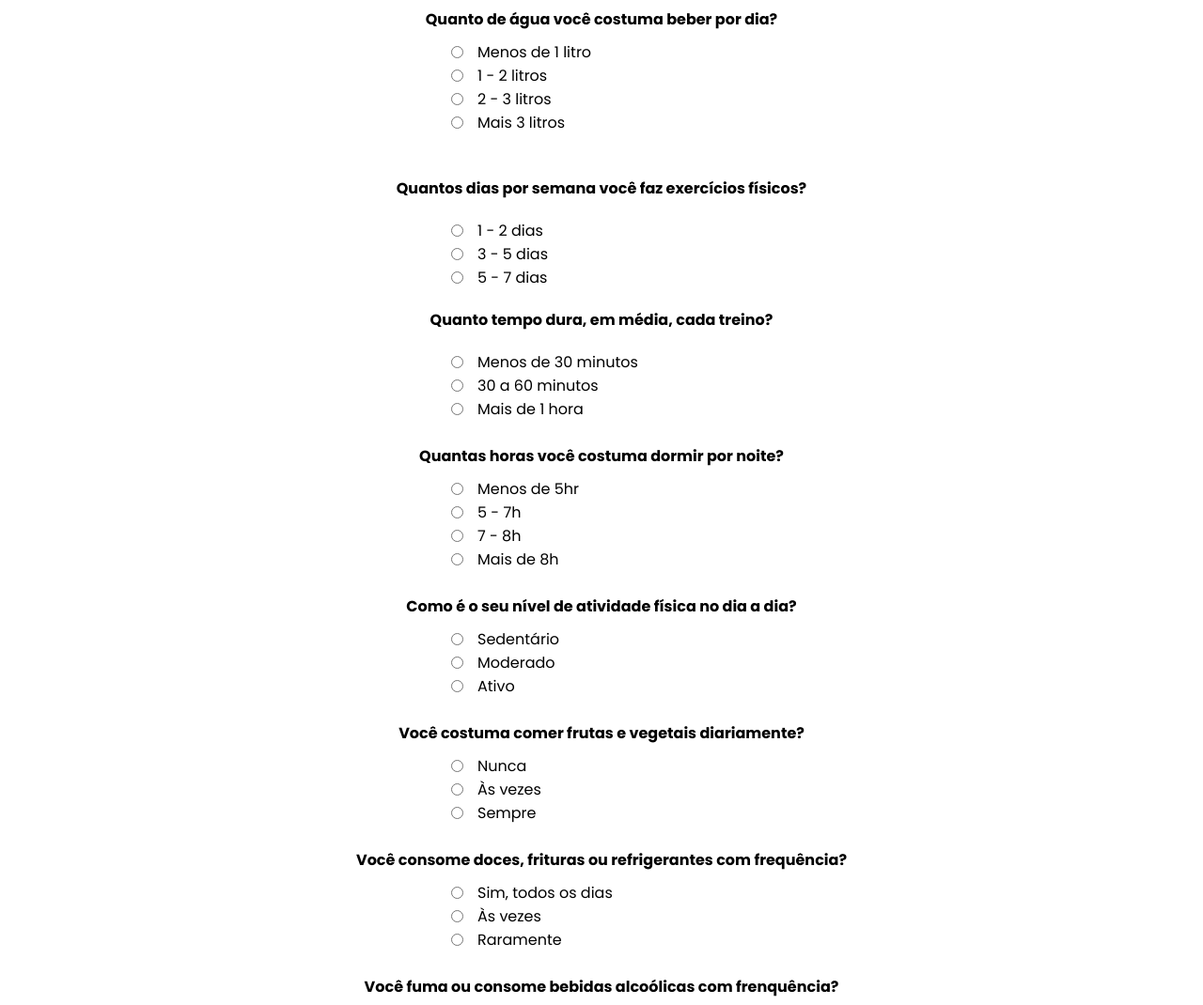
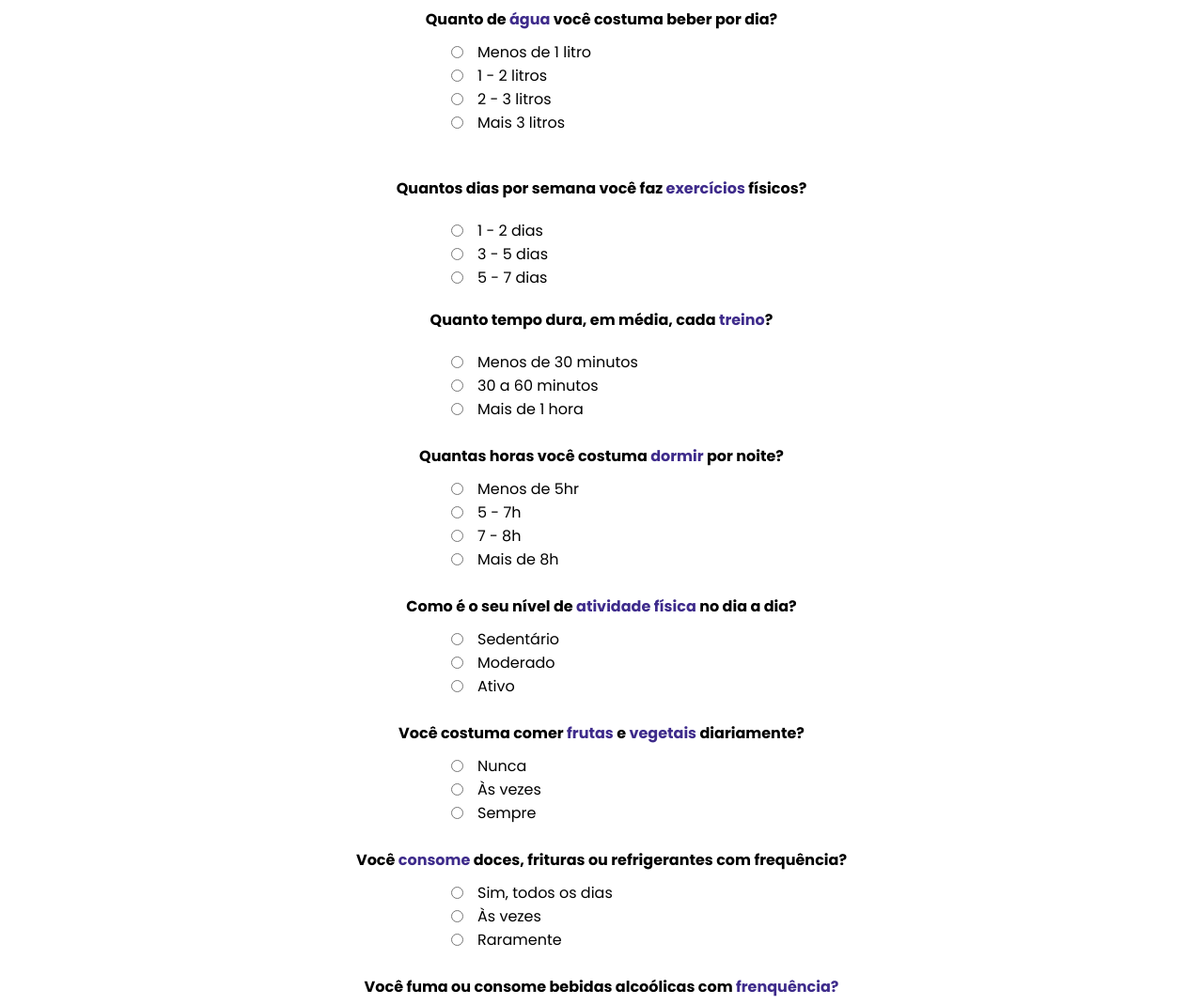
Before and after one commit to kayqueFranco/MeuRitmo, a plain HTML site: page Front-end/perguntas.html in a window 1280 px wide. Shown: the part 175-1245 px from the top of the page at 94% size. Drawn offline with Linux system fonts and the light colour scheme.

Commit message:
Editando a pagina de perguntas do site

```diff
--- a/Front-end/perguntas.html
+++ b/Front-end/perguntas.html
@@ -44,7 +44,7 @@
             <!-- Inicio entrada de dados -->
             <form name="frmHealth">
                 <div id="div-agua">
-                    <label for="nome">Quanto de água você costuma beber por dia?</label>
+                    <label for="nome">Quanto de <span class="span-roxo">água</span> você costuma beber por dia?</label>
                     <p><input type="radio" name="agua" value="Menos de 1 litro">Menos de 1 litro</p>
                     <p><input type="radio" name="agua" value="1 - 2 litros">1 - 2 litros</p>
                     <p><input type="radio" name="agua" value="2 - 3 litros">2 - 3 litros</p>
@@ -52,19 +52,19 @@
                 </div>
 
                 <div id="div-exercicios">
-                    <label for="nome">Quantos dias por semana você faz exercícios físicos?</label>
+                    <label for="nome">Quantos dias por semana você faz <span class="span-roxo">exercícios</span> físicos?</label>
                     <p><input type="radio" name="exercicios-dias" value="1 - 2 dias">1 - 2 dias</p>
                     <p><input type="radio" name="exercicios-dias" value="3 - 5 dias">3 - 5 dias</p>
                     <p><input type="radio" name="exercicios-dias" value="5 - 7 dias">5 - 7 dias</p>
 
-                    <label for="nome">Quanto tempo dura, em média, cada treino?</label>
+                    <label for="nome">Quanto tempo dura, em média, cada <span class="span-roxo">treino</span>?</label>
                     <p><input type="radio" name="exercicios-duracao" value="Menos de 30 minutos">Menos de 30 minutos</p>
                     <p><input type="radio" name="exercicios-duracao" value="30 a 60 minutos">30 a 60 minutos</p>
                     <p><input type="radio" name="exercicios-duracao" value="Mais de 1 hora">Mais de 1 hora</p>
                 </div>
 
                 <div id="div-dormir">
-                    <label for="nome">Quantas horas você costuma dormir por noite?</label>
+                    <label for="nome">Quantas horas você costuma <span class="span-roxo">dormir</span> por noite?</label>
                     <p><input type="radio" name="dormir" value="Menos de 5hr">Menos de 5hr</p>
                     <p><input type="radio" name="dormir" value="5 - 7h">5 - 7h</p>
                     <p><input type="radio" name="dormir" value="7 - 8h">7 - 8h</p>
@@ -72,28 +72,28 @@
                 </div>
 
                 <div id="div-atividade-fisica">
-                    <label for="nome">Como é o seu nível de atividade física no dia a dia?</label>
+                    <label for="nome">Como é o seu nível de <span class="span-roxo">atividade física</span> no dia a dia?</label>
                     <p><input type="radio" name="atividade" value="Sedentario">Sedentário</p>
                     <p><input type="radio" name="atividade" value="Moderado">Moderado</p>
                     <p><input type="radio" name="atividade" value="Ativo">Ativo</p>
                 </div>
 
                 <div id="div-frutas-vegetais">
-                    <label for="nome">Você costuma comer frutas e vegetais diariamente?</label>
+                    <label for="nome">Você costuma comer <span class="span-roxo">frutas</span> e <span class="span-roxo">vegetais</span> diariamente?</label>
                     <p><input type="radio" name="frutas" value="Nunca">Nunca</p>
                     <p><input type="radio" name="frutas" value="As vezes">Às vezes</p>
                     <p><input type="radio" name="frutas" value="Sempre">Sempre</p>
                 </div>
 
                 <div id="div-gordura">
-                    <label for="nome">Você consome doces, frituras ou refrigerantes com frequência?</label>
+                    <label for="nome">Você <span class="span-roxo">consome</span> doces, frituras ou refrigerantes com frequência?</label>
                     <p><input type="radio" name="gordura" value="Sim, todos os dias">Sim, todos os dias</p>
                     <p><input type="radio" name="gordura" value="As vezes">Às vezes</p>
                     <p><input type="radio" name="gordura" value="Raramente">Raramente</p>
                 </div>
 
                 <div id="div-fumar-beber">
-                    <label for="nome">Você fuma ou consome bebidas alcoólicas com frenquência?</label>
+                    <label for="nome">Você fuma ou consome bebidas alcoólicas com <span class="span-roxo">frenquência?</span> </label>
                     <p><input type="radio" name="fumar" value="Sim">Sim</p>
                     <p><input type="radio" name="fumar" value="Raramente">Raramente</p>
                     <p><input type="radio" name="fumar" value="Não">Não</p>
```
